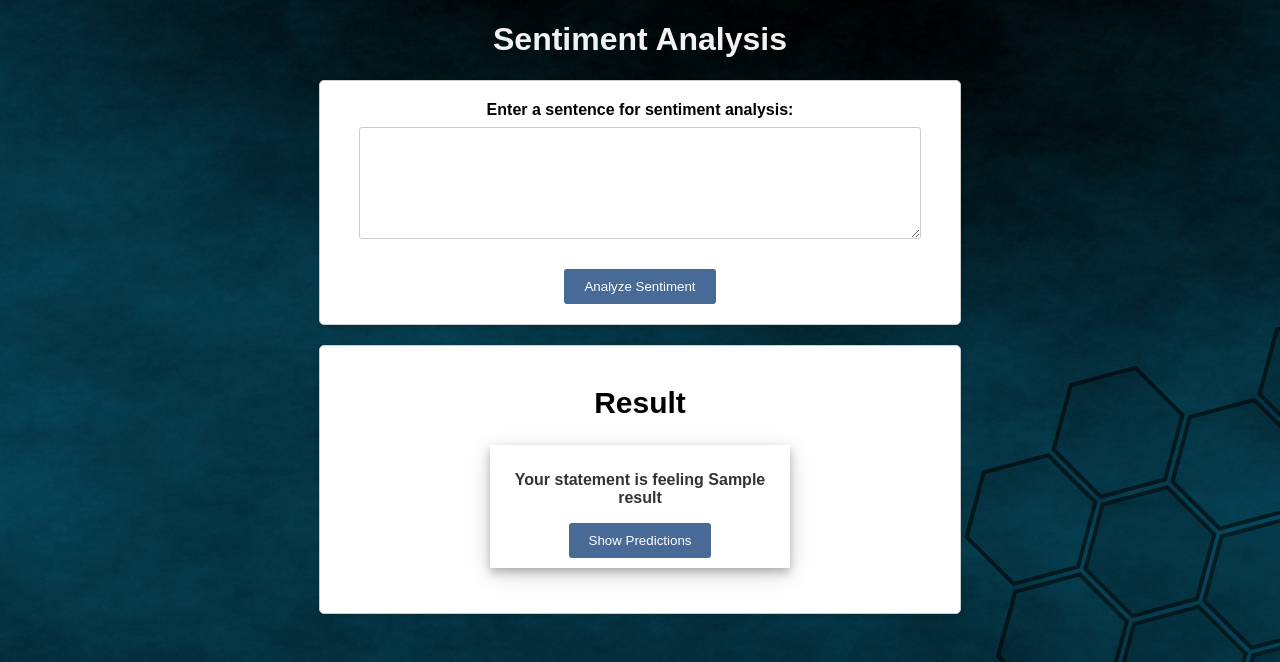
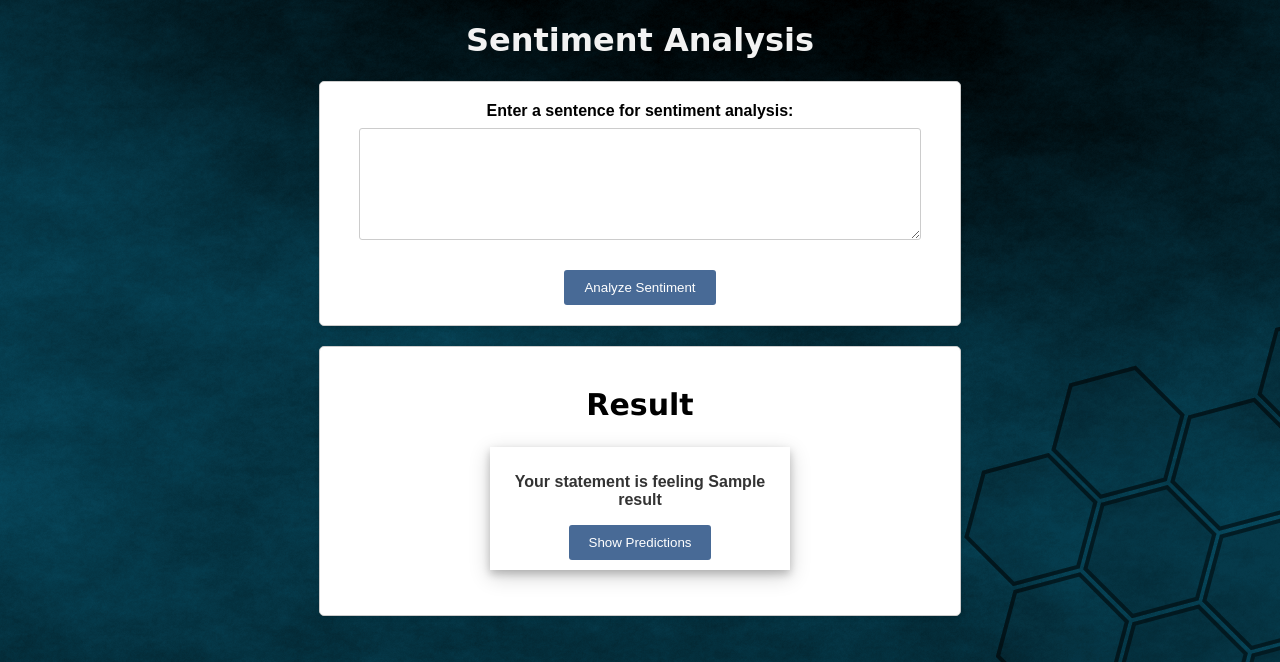
Before and after one commit to Kirito1456/NLP, a Django app: template NLPapp/templates/sentanalysis/home.html in a window 1280 px wide. Shown: the top 662 px of the page. Run offline with Django 4.2, Linux system fonts and the light colour scheme; the template is opened without the code that fills it: most values are stand-ins (such as "Sample title", 1, 10 or a date in 2020); some libraries are stand-ins or nearby versions.

Commit message:
Working Project

```diff
--- a/NLPapp/sentanalysis/views.py
+++ b/NLPapp/sentanalysis/views.py
@@ -22,7 +22,7 @@ def predict(request):
         form = SentimentIdentifierForm(request.POST)
 
         if form.is_valid():
-            print("here")
+            #print("here")
             sentiment = (form.cleaned_data.get('sentiment'))
 
             # Preprocess the input sentiment using SentanalysisConfig
--- a/NLPapp/static/css/styles.css
+++ b/NLPapp/static/css/styles.css
@@ -7,6 +7,7 @@ body {
 
 h1 {
     color: #f2f2f2;
+    font-family: 'Comic Sans MS';
 }
 
 .container {
@@ -61,6 +62,7 @@ button:hover {
 
 h2 {
     margin-top: 20px;
+    font-family: 'Verdana';
 }
 
 ul {
```
